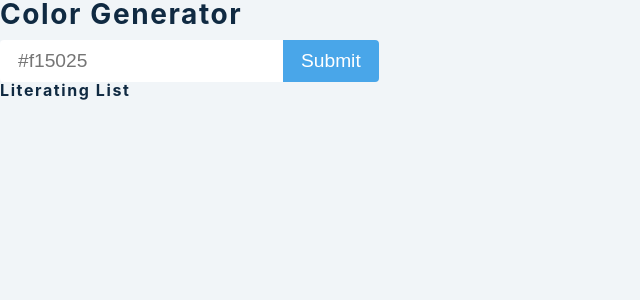
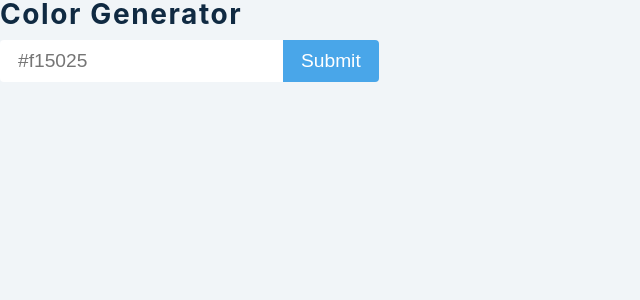
Before and after one commit to david204code/Color-Generator-react, a React (Create React App) app: page / in a window 1280 px wide. Shown: the top 300 px of the page, without its empty margins (0-640 px from the left). Built offline with nearby package versions, Linux system fonts and the light colour scheme.

Commit message:
Change the setList state, mapping through the data on return and passing the data to SingleColor component

```diff
--- a/src/App.js
+++ b/src/App.js
@@ -14,7 +14,8 @@ function App() {
 
     try {
       let colors = new Values(color).all(10);
-      console.log(colors);
+      setList(colors);
+
     } catch (error) {
       setError(true);
       console.log(error);
@@ -39,7 +40,11 @@ function App() {
       </section>
 
       <section className ="colors">
-        <h4>Literating list</h4>
+        {/* iterate over the list array of color */}
+        {list.map((color, index) => {
+          console.log(color);
+          return <SingleColor key ={index} {...color} index ={index} />
+        })}
       </section>
     </>
   );
```
